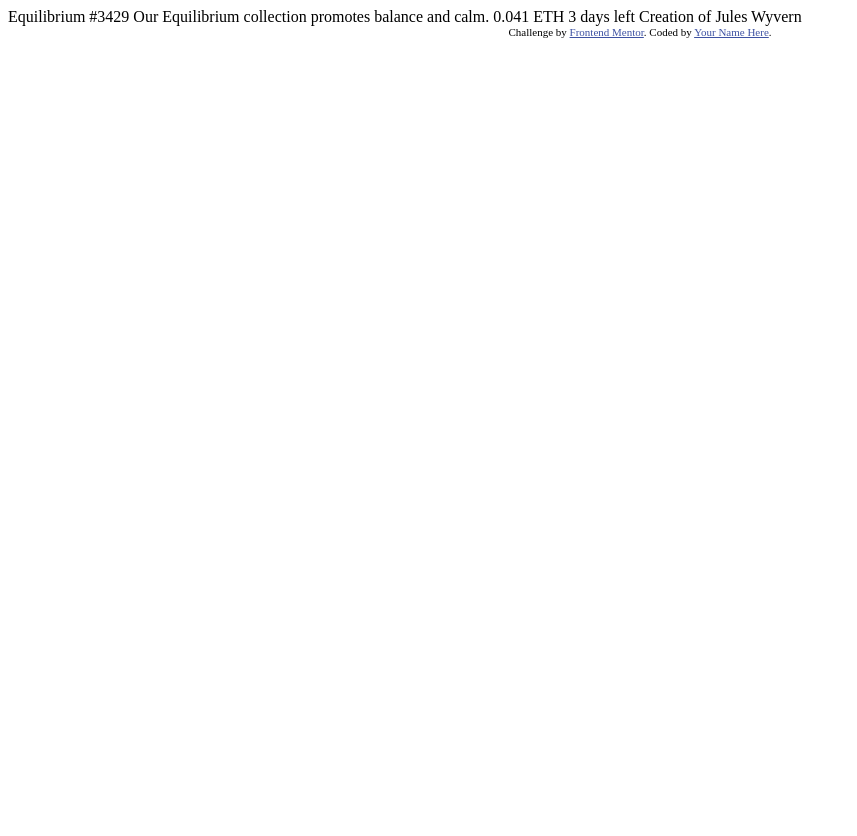
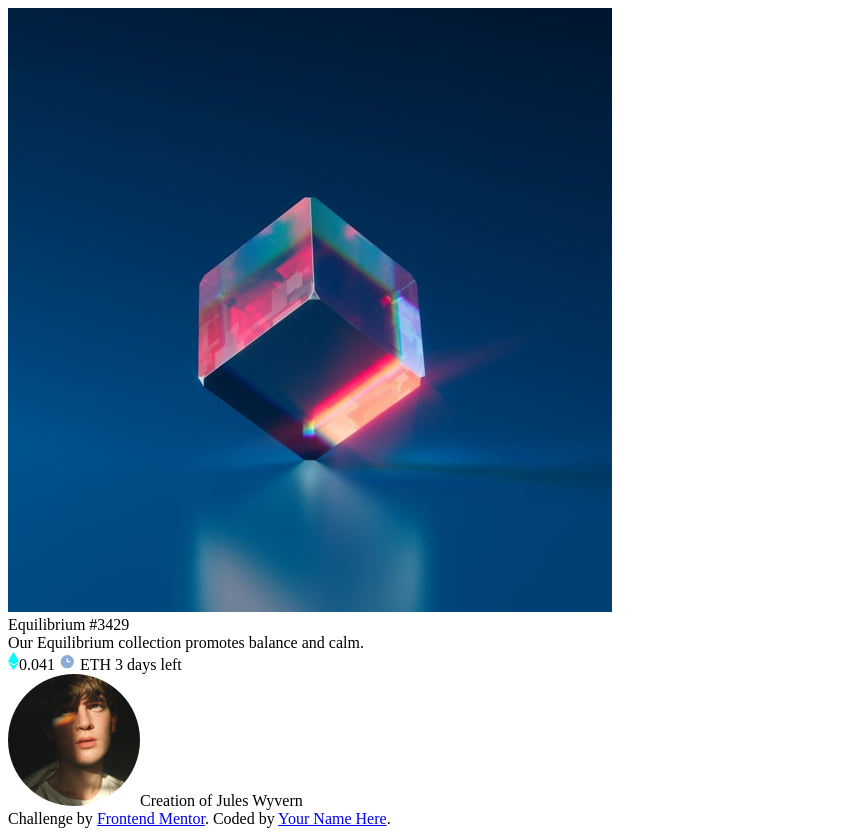
Before and after one commit to MazzGuille/nft-preview-card-component-main, a plain HTML site: page index.html in a window 1280 px wide. Shown: the whole page, without its empty margins (0-857 px from the left). Before the commit the page ends 800 px from the top, so only its background shows below. Drawn offline with Linux system fonts and the light colour scheme.

Commit message:
HTML ready

```diff
--- a/index.html
+++ b/index.html
@@ -1,33 +1,37 @@
 <!DOCTYPE html>
 <html lang="en">
+
 <head>
   <meta charset="UTF-8">
-  <meta name="viewport" content="width=device-width, initial-scale=1.0"> <!-- displays site properly based on user's device -->
+  <meta name="viewport" content="width=device-width, initial-scale=1.0">
+  <!-- displays site properly based on user's device -->
 
   <link rel="icon" type="image/png" sizes="32x32" href="./images/favicon-32x32.png">
 
-  <title>Frontend Mentor | NFT preview card component veamos????</title>
+  <title>Frontend Mentor | NFT preview card component</title>
 
-  <!-- Feel free to remove these styles or customise in your own stylesheet 👍 -->
-  <style>
-    .attribution { font-size: 11px; text-align: center; }
-    .attribution a { color: hsl(228, 45%, 44%); }
-  </style>
+
+
 </head>
+
 <body>
+  <main class="container">
+    <img class="img-container" src="images/image-equilibrium.jpg" alt="">
+    <div class="figcaption">Equilibrium #3429</div>
+    <div class="description">Our Equilibrium collection promotes balance and calm.</div>
+    <div class="description2"><img src="images/icon-ethereum.svg" alt="">0.041 <img src="images/icon-clock.svg" alt=""> ETH 3 days left</div>
 
-  Equilibrium #3429
+    <div><img src="images/image-avatar.png" alt="">Creation of Jules Wyvern</div>
 
-  Our Equilibrium collection promotes balance and calm.
 
-  0.041 ETH
-  3 days left
 
-  Creation of Jules Wyvern
 
+
+  </main>
   <div class="attribution">
     Challenge by <a href="https://www.frontendmentor.io?ref=challenge" target="_blank">Frontend Mentor</a>.
     Coded by <a href="#">Your Name Here</a>.
   </div>
 </body>
+
 </html>
--- a/style.css
+++ b/style.css
@@ -0,0 +1,30 @@
+
+
+
+
+
+
+
+
+
+
+
+
+
+
+
+
+
+
+
+
+
+
+
+.attribution {
+  font-size: 11px;
+  text-align: center;
+}
+.attribution a {
+  color: hsl(228, 45%, 44%);
+}
```
